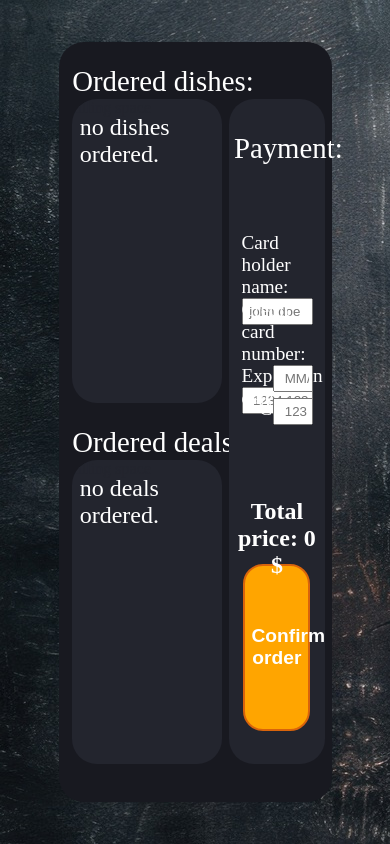
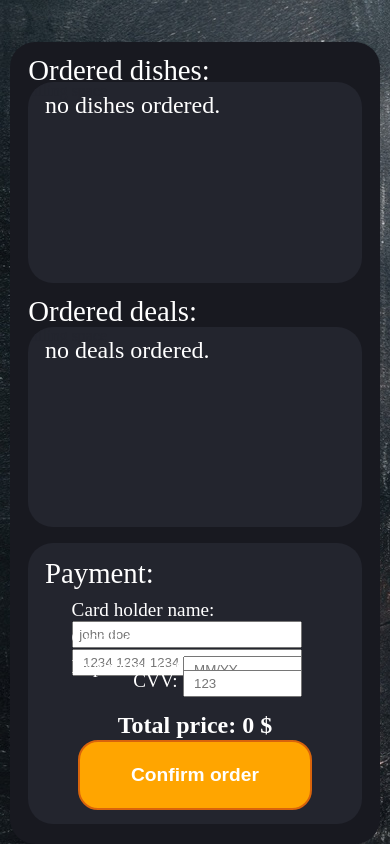
Before and after one commit to Qasrawi03Ghassan/WebFinalProject_ACTIVE, a PHP site: the page made by homework/shopping cart.php in a window 390 px wide. Run offline with PHP 8.4, Linux system fonts and the light colour scheme.

Commit message:
mobile stuff

```diff
--- a/homework/shopping cart.php
+++ b/homework/shopping cart.php
@@ -30,6 +30,47 @@
             width: 74%;
             height:30px
         }
+        #disharea{
+            position: absolute; top: 7.5%; left: 5%; background-color: #23252e; width: 55%; height: 40%; overflow-y: auto; border-radius: 25px
+        }
+        #dealarea{
+            position: absolute; top: 55%; left: 5%; background-color: #23252e; width: 55%; height: 40%; overflow-y: auto; border-radius: 25px
+        }
+        #orderdish{
+            font-size: 180%; position:absolute; top:3%; left: 5%; color: white;
+        }
+        #orderdeals{
+            font-size: 180%; position:absolute; top:50.5%; left: 5%; color: white;
+        }
+        #paymenttab{
+            position: absolute; top: 7.5%; left: 62.5%; background-color: #23252e; width: 35%; height: 87.5%; border-radius: 25px
+        }
+        @media(max-aspect-ratio: 16/9){
+            section{
+                width: 95%;
+                left: 2.5%;
+                height: 95%;
+            }
+            #disharea{
+                width: 90%; z-index: 10; height: 25%; top:5%;
+            }
+            #dealarea{
+                width: 90%; z-index: 10; height: 25%; top:35.5%;
+            }
+            #orderdish{
+                font-size: 180%; position:absolute; top:1.5%; left: 5%; color: white;
+            }
+            #orderdeals{
+                font-size: 180%; position:absolute; top:31.5%; left: 5%; color: white;
+            }
+            #paymenttab{
+                position: absolute; top: 62.5%; left: 5%; background-color: #23252e; width: 90%; height: 35%; border-radius: 25px
+            }
+        }
+
+
+
+
     </style>
     <script>
 
@@ -160,9 +201,9 @@
 
 <section>
     <form id="postform" method="post"></form>
-    <div style="font-size: 180%; position:absolute; top:3%; left: 5%; color: white;" >Ordered dishes:</div>
+    <div id="orderdish" >Ordered dishes:</div>
 
-    <div style="position: absolute; top: 7.5%; left: 5%; background-color: #23252e; width: 55%; height: 40%; overflow-y: auto; border-radius: 25px">
+    <div id="disharea">
         <?php
 
 
@@ -305,11 +346,11 @@
 
     </div>
 
-    <div style="font-size: 180%; position:absolute; top:50.5%; left: 5%; color: white" >Ordered deals:</div>
+    <div id="orderdeals" >Ordered deals:</div>
 
 
 
-    <div style="position: absolute; top: 55%; left: 5%; background-color: #23252e; width: 55%; height: 40%; overflow-y: auto; border-radius: 25px">
+    <div id="dealarea">
 
         <?php
 
@@ -457,7 +498,7 @@
 
 
 
-    <div style="position: absolute; top: 7.5%; left: 62.5%; background-color: #23252e; width: 35%; height: 87.5%; border-radius: 25px">
+    <div id="paymenttab">
         <div style="font-size: 180%; position:absolute; top:5%; left: 5%; color: white" >Payment:</div>
 
         <div class="inputname" style ="top:20%" >
```
Also changed, not shown: homework/main page.php (+4 -8 lines).
